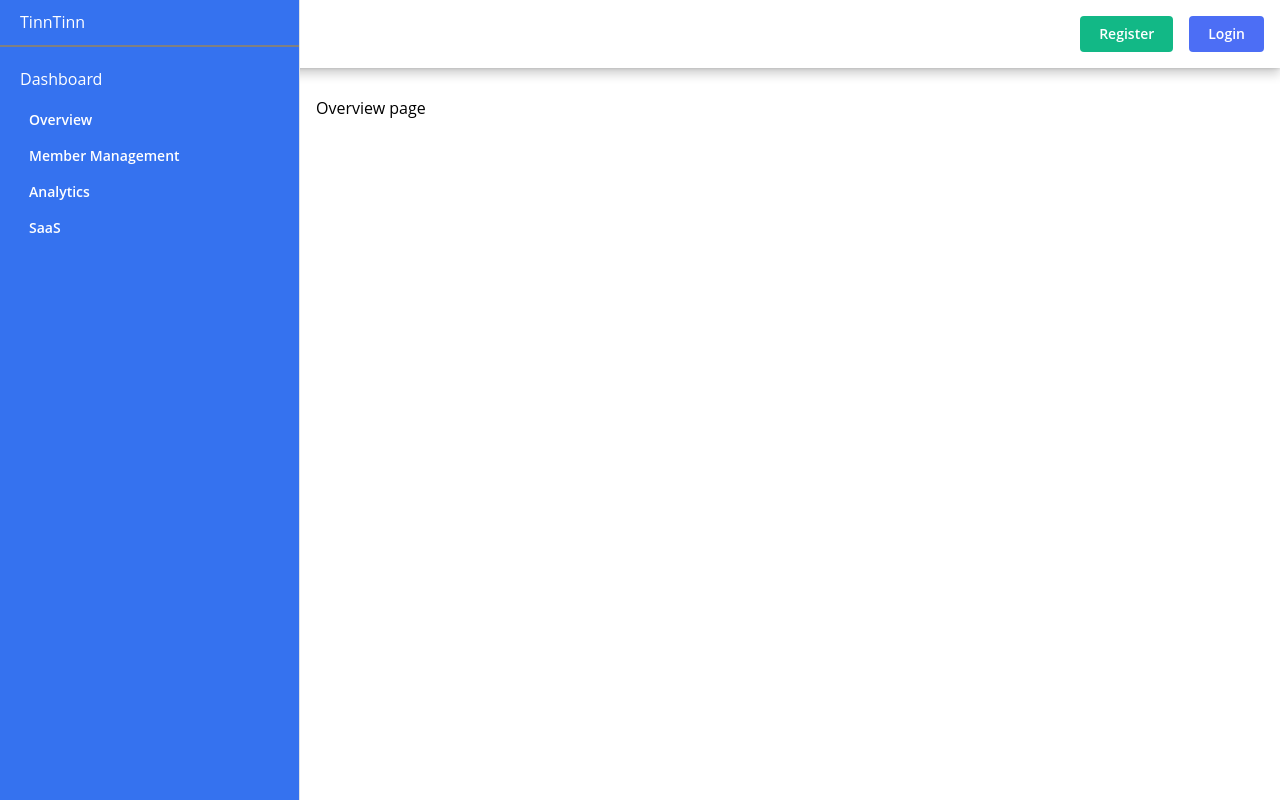
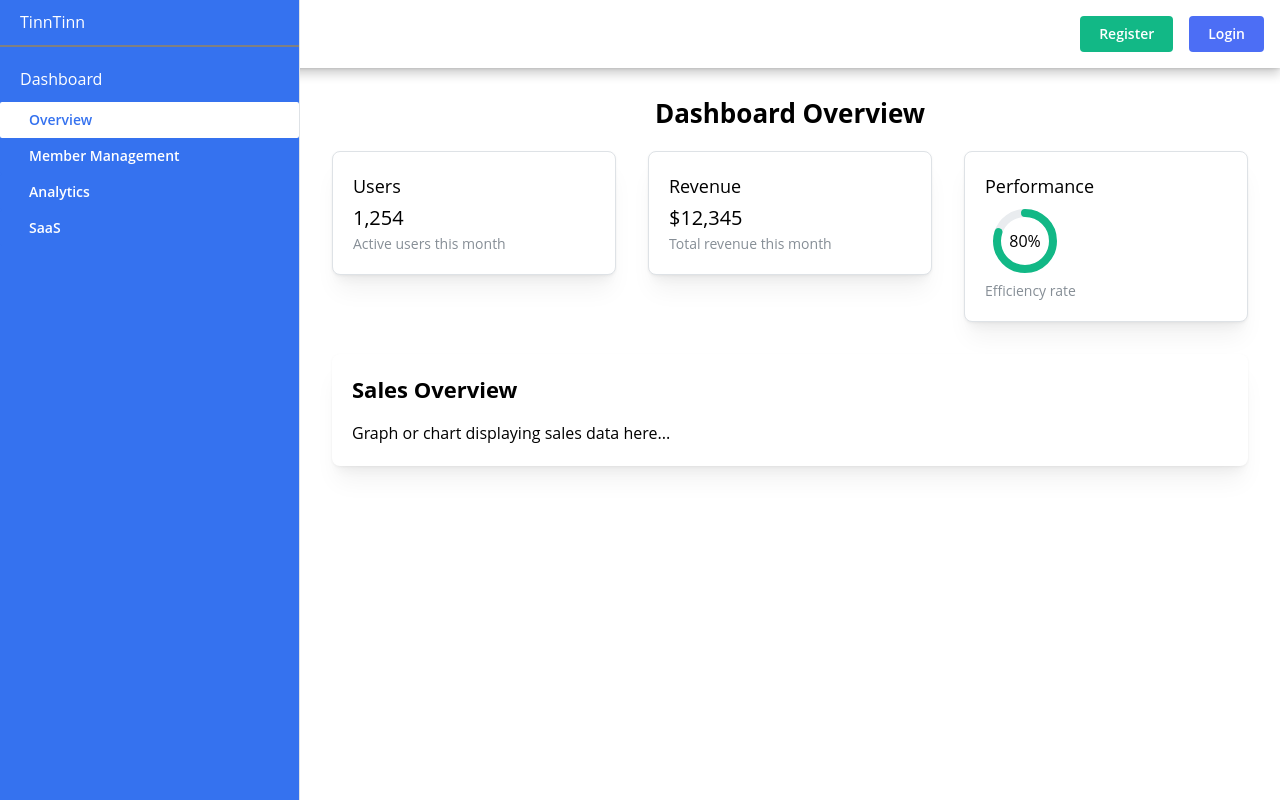
Before and after one commit to TinnTinnn/la-react, a React (Vite) app in the folder react-la/: page /overview in a window 1280 px wide. Built offline with nearby package versions, Linux system fonts and the light colour scheme.

Commit message:
uninstall tabler icon
tabler icon has download all icon at once . And have 5600 more request . That's too much and make browser load themselve too slow. Now i have get rid all of it

```diff
--- a/react-la/src/App.css
+++ b/react-la/src/App.css
@@ -56,3 +56,18 @@ th {
 .error {
     color: red;
 }
+
+.button-default {
+    background-color: #3572EF !important;
+    color: white !important;
+}
+
+.button-default:hover {
+    background-color: white!important;
+    color: #3572EF !important;
+}
+
+.button-selected {
+    background-color: white !important;
+    color: #3572EF !important;
+}
--- a/react-la/src/Pages/Auth/Login.jsx
+++ b/react-la/src/Pages/Auth/Login.jsx
@@ -74,6 +74,6 @@ export default function Login( { closeModal, toggleForm } ) {
 }
 
 Login.propTypes = {
-    closeModal: PropTypes.func.isRequired,
-    toggleForm: PropTypes.func.isRequired,
+    closeModal: PropTypes.func,
+    toggleForm: PropTypes.func,
 };
--- a/react-la/src/Pages/Auth/Register.jsx
+++ b/react-la/src/Pages/Auth/Register.jsx
@@ -99,7 +99,7 @@ export default function Register({ openSuccessModal, closeModal, toggleForm  })
 }
 
 Register.propTypes = {
-    openSuccessModal: PropTypes.func.isRequired,
-    closeModal: PropTypes.func.isRequired,
-    toggleForm: PropTypes.func.isRequired,
+    openSuccessModal: PropTypes.func,
+    closeModal: PropTypes.func,
+    toggleForm: PropTypes.func,
 };
--- a/react-la/src/Pages/Navbar/DashboardButtons.jsx
+++ b/react-la/src/Pages/Navbar/DashboardButtons.jsx
@@ -1,9 +1,17 @@
 import {Button, Stack} from "@mantine/core";
-import {useNavigate} from "react-router-dom";
+import {useLocation, useNavigate} from "react-router-dom";
 import PropTypes from "prop-types";
 
 function  DashboardButtons ({ toggle } ) {
+    const location = useLocation();
     const navigate = useNavigate();
+
+    const getButtonClassName = (path) => {
+        const isSelected = location.pathname === path;
+        return isSelected ? 'button-selected' : 'button-default';
+    };
+
+
     const handleNavigate = (path) => {
         navigate(path);
         toggle();
@@ -19,7 +27,7 @@ function  DashboardButtons ({ toggle } ) {
                 variant="subtle"
                 radius="xs"
                 fullWidth
-                color="white"
+                className={getButtonClassName("/overview")}
                 styles={{
                     label: {
                         width: '100%',
@@ -35,7 +43,7 @@ function  DashboardButtons ({ toggle } ) {
                 variant="subtle"
                 radius="xs"
                 fullWidth
-                color="white"
+                className={getButtonClassName("/membermanagement")}
                 styles={{
                     label: {
                         width: '100%',
@@ -51,7 +59,7 @@ function  DashboardButtons ({ toggle } ) {
                 variant="subtle"
                 radius="xs"
                 fullWidth
-                color="white"
+                className={getButtonClassName("/analytics")}
                 styles={{
                     label: {
                         width: '100%',
@@ -67,7 +75,7 @@ function  DashboardButtons ({ toggle } ) {
                 variant="subtle"
                 radius="xs"
                 fullWidth
-                color="white"
+                className={getButtonClassName("/saas")}
                 styles={{
                     label: {
                         width: '100%',
--- a/react-la/src/Pages/Navbar/Overview.jsx
+++ b/react-la/src/Pages/Navbar/Overview.jsx
@@ -1,8 +1,55 @@
-import {Text} from "@mantine/core";
+import {Card, Text, Grid, Container, Group, Title, RingProgress, Paper} from '@mantine/core';
 
-export default function Overview () {
-    console.log("Overview component rendered");
+export default function Overview() {
     return (
-        <Text style={{ marginTop: '80px' }}>Overview page</Text>
-    )
+        <Container size="xl" style={{marginTop: '80px'}}>
+            <Title order={2} align="center" mb="lg">
+                Dashboard Overview
+            </Title>
+
+            <Grid gutter="xl">
+                <Grid.Col span={4}>
+                    <Card shadow="md" padding="lg" radius="md" withBorder>
+                        <Group position="apart">
+                            <Text weight={700} size="lg">Users</Text>
+                        </Group>
+                        <Text size="xl" weight={600}>1,254</Text>
+                        <Text color="dimmed" size="sm">Active users this month</Text>
+                    </Card>
+                </Grid.Col>
+
+                <Grid.Col span={4}>
+                    <Card shadow="md" padding="lg" radius="md" withBorder>
+                        <Group position="apart">
+                            <Text weight={700} size="lg">Revenue</Text>
+                        </Group>
+                        <Text size="xl" weight={600}>$12,345</Text>
+                        <Text color="dimmed" size="sm">Total revenue this month</Text>
+                    </Card>
+                </Grid.Col>
+
+                <Grid.Col span={4}>
+                    <Card shadow="md" padding="lg" radius="md" withBorder>
+                        <Group position="apart">
+                            <Text weight={700} size="lg">Performance</Text>
+                        </Group>
+                        <RingProgress
+                            size={80}
+                            thickness={8}
+                            roundCaps
+                            sections={[{value: 80, color: 'teal'}]}
+                            label={<Text align="center" size="md">80%</Text>}
+                        />
+                        <Text color="dimmed" size="sm">Efficiency rate</Text>
+                    </Card>
+                </Grid.Col>
+            </Grid>
+
+            <Paper shadow="md" p="lg" radius="md" mt="xl">
+                <Title order={3} mb="md">Sales Overview</Title>
+                {/* เพิ่มกราฟแสดงข้อมูล */}
+                <Text>Graph or chart displaying sales data here...</Text>
+            </Paper>
+        </Container>
+    );
 }
--- a/react-la/src/Pages/Navbar/Saas.jsx
+++ b/react-la/src/Pages/Navbar/Saas.jsx
@@ -1,7 +1,19 @@
-import {Text} from "@mantine/core";
+import {Button, Text} from "@mantine/core";
 
 export default function Saas () {
-    return (
+    return(
+        <>
         <Text style={{ marginTop: '80px' }}>SaaS page</Text>
+            <Button
+                sx={{
+                    backgroundColor: 'red',
+                    '&:hover': {
+                        backgroundColor: 'darkred', // สีเมื่อ hover
+                    },
+                }}
+            >
+                Test Button
+            </Button>
+        </>
     )
 }
--- a/react-la/src/Pages/Posts/Create.jsx
+++ b/react-la/src/Pages/Posts/Create.jsx
@@ -2,7 +2,7 @@ import {useContext, useState} from "react";
 import {AppContext} from "../../Context/AppContext.jsx";
 import {useNavigate} from "react-router-dom";
 import {TextInput, Space, Button, NativeSelect } from "@mantine/core";
-import {IconChevronDown} from "@tabler/icons-react";
+
 import '@mantine/dates/styles.css'
 import {DatePickerInput} from "@mantine/dates";
 
@@ -69,7 +69,7 @@ export default function Create() {
                 <div>
                     <NativeSelect
                         label="Membership Type"  // ตรงนี้จะเพิ่ม label ให้แสดง
-                        rightSection={<IconChevronDown size={14} stroke={1.5}/>}
+
                         value={membershipType}
                         onChange={handleSelectChange}
                         data={[
--- a/react-la/src/components/HeaderContent.jsx
+++ b/react-la/src/components/HeaderContent.jsx
@@ -3,7 +3,6 @@ import {AppContext} from "../Context/AppContext.jsx";
 import { useNavigate} from "react-router-dom";
 import {useDisclosure} from "@mantine/hooks";
 import {Anchor, Burger, Button, Menu, Modal, rem} from "@mantine/core";
-import {IconLogout} from "@tabler/icons-react";
 import Login from "../Pages/Auth/Login.jsx";
 import Register from "../Pages/Auth/Register.jsx";
 
--- a/react-la/src/components/Modals/CreateModal.jsx
+++ b/react-la/src/components/Modals/CreateModal.jsx
@@ -1,5 +1,5 @@
 import {Button, Modal, NativeSelect, Space, TextInput} from "@mantine/core";
-import {IconChevronDown} from "@tabler/icons-react";
+
 import {DatePickerInput} from "@mantine/dates";
 import PropTypes from "prop-types";
 
@@ -27,7 +27,7 @@ function CreateModal({opened, onClose, onSubmit, formData, setFormData, errors,}
                 <div>
                     <NativeSelect
                         label="Membership Type"
-                        rightSection={<IconChevronDown size={14} stroke={1.5}/>}
+                        // rightSection={<IconChevronDown size={14} stroke={1.5}/>}
                         value={formData.membership_type}
                         onChange={(e) => setFormData({...formData, membership_type: e.currentTarget.value})}
                         data={[
--- a/react-la/src/main.jsx
+++ b/react-la/src/main.jsx
@@ -1,6 +1,7 @@
 import ReactDOM from "react-dom/client"
 import App from './App.jsx'
 import AppProvider from "./Context/AppContext.jsx";
+
 
 
 ReactDOM.createRoot(document.getElementById('root')).render(
```
Also changed, not shown: react-la/package.json (+16 -14 lines), react-la/src/components/MembersTable.jsx (+8 -7 lines), 1 other file (tests, documents, lock files or other folders).
